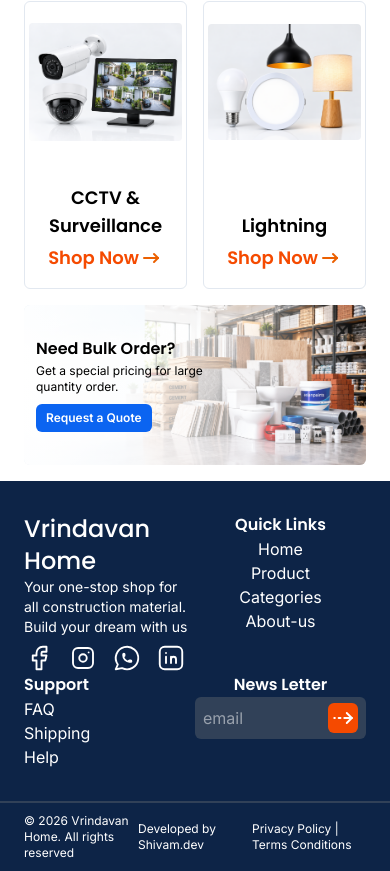
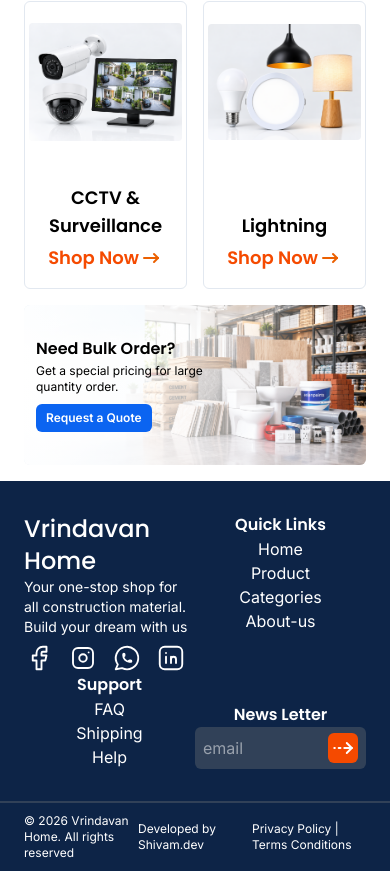
Before and after one commit to shivam-87388/vrindavan, a Next.js app in the folder frontend/: page / in a window 390 px wide. Shown: the part 2203-3074 px from the top of the page. Built offline with nearby package versions, Linux system fonts and the light colour scheme.

Commit message:
fix footer

```diff
--- a/frontend/src/components/Footer.jsx
+++ b/frontend/src/components/Footer.jsx
@@ -4,9 +4,9 @@ import { IconBrandFacebook, IconBrandWhatsapp, IconBrandInstagram, IconBrandLink
 const Footer = () => {
   return (
     <footer className='w-full flex flex-col bg-[#0D2447]'>
-      <div className="grid lg:grid-cols-4 grid-cols-2 px-6 py-8 items-start">
+      <div className="grid lg:grid-cols-4 grid-cols-2 px-6 py-8">
         {/* grid1 */}
-      <div className="flex flex-col items-start justify-start">
+      <div className="flex flex-col items-start justify-start ">
       <h1 className="text-white text-2xl font-medium font-['Poppins']">Vrindavan Home</h1>
       <p className="text-white text-sm font-normal font-['Inter'] ">Your one-stop shop for all construction material. Build your dream with us</p>
       <div className="w-full flex-row flex items-center justify-start gap-3.5 mt-1.5">
@@ -20,7 +20,7 @@ const Footer = () => {
 
       </div>
       {/* grid2 */}
-      <nav className="flex flex-col items-center justify-center text-white">
+      <nav className="flex flex-col items-center justify-start text-white">
         <h2 className=" text-base font-semibold font-['Poppins']">Quick Links</h2>
         <a href="#" className="hover:cursor-pointer">Home</a>
         <a href="#" className="hover:cursor-pointer">Product</a>
@@ -29,7 +29,7 @@ const Footer = () => {
 
       </nav>
       {/* grid3 */}
-      <nav className="flex flex-col lg:items-center items-start justify-center text-white">
+      <nav className="flex flex-col items-center justify-start text-white">
         <h2 className=" text-base font-semibold font-['Poppins']">Support</h2>
         <a href="#" className="hover:cursor-pointer">FAQ</a>
         <a href="#" className="hover:cursor-pointer">Shipping</a>
```
